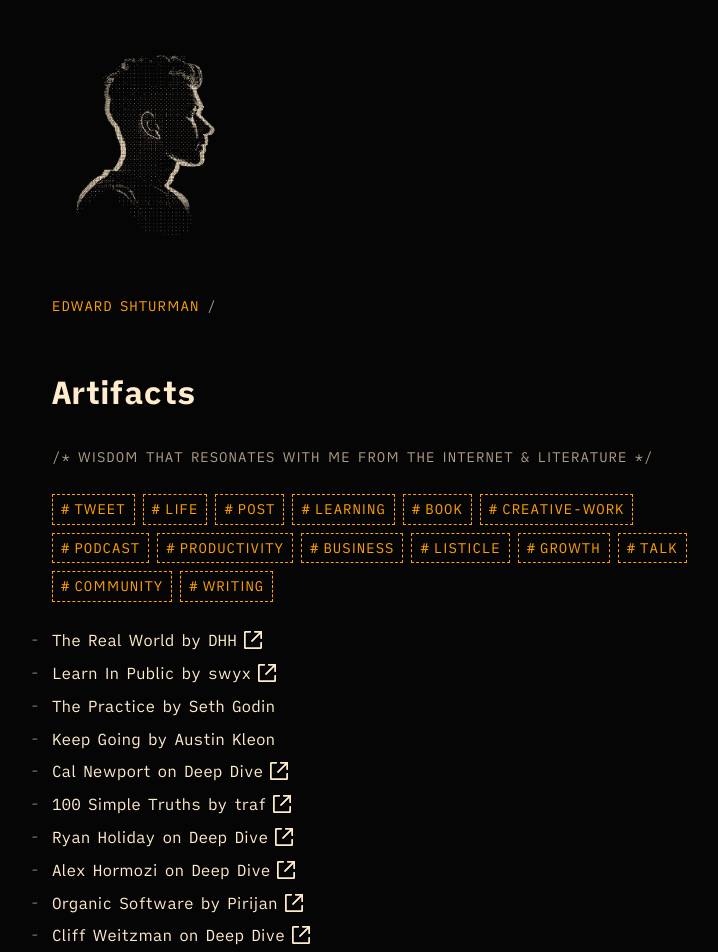
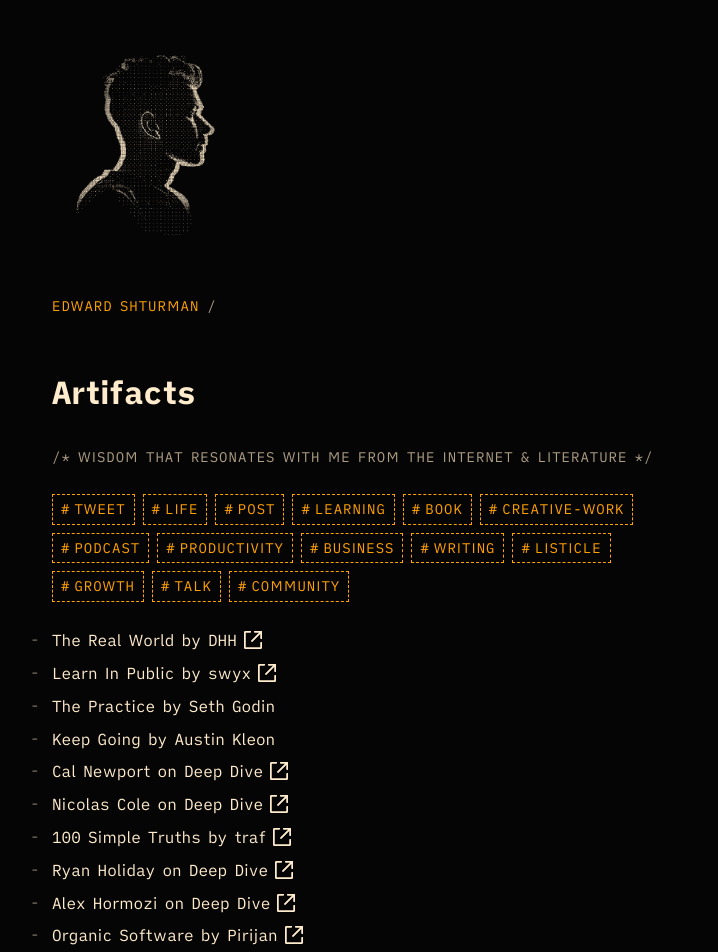
Before and after one commit to edwardshturman/site, a Next.js app: page /artifacts in a window 1280 px wide. Shown: the top 952 px of the page, without its empty margins (263-981 px from the left). Built offline with nearby package versions, Linux system fonts and the light colour scheme.

Commit message:
Add Nicolas Cole on Deep Dive to Artifacts

```diff
--- a/app/artifacts/artifacts.ts
+++ b/app/artifacts/artifacts.ts
@@ -27,6 +27,11 @@ export const artifacts: Artifact[] = [
     text: 'Cal Newport on Deep Dive',
     link: 'https://youtube.com/watch?v=uB8fCHGh_is',
     tags: ['podcast', 'life', 'productivity', 'business']
+  },
+  {
+    text: 'Nicolas Cole on Deep Dive',
+    link: 'https://youtube.com/watch?v=JIfEgvpEufU',
+    tags: ['podcast', 'writing']
   },
   {
     text: '100 Simple Truths by traf',
```
